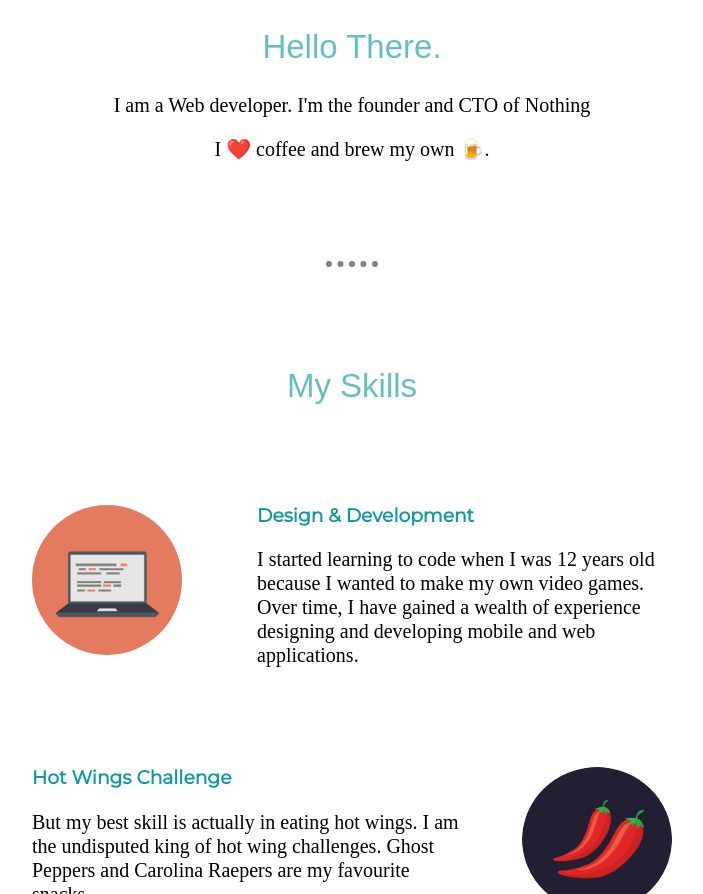
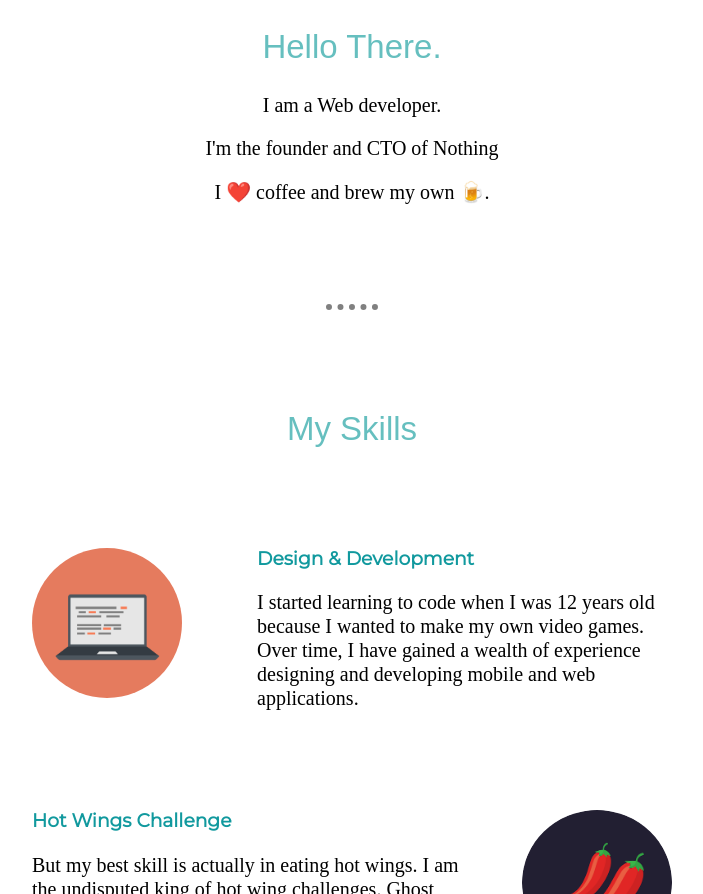
Before and after one commit to kpsp/mytimepasssite, a plain HTML site: page index.html in a window 1280 px wide. Shown: the part 1065-1959 px from the top of the page, without its empty margins (288-991 px from the left). Drawn offline with Linux system fonts and the light colour scheme; a web font is replaced by a local one.

Commit message:
Update index.html

```diff
--- a/index.html
+++ b/index.html
@@ -28,7 +28,8 @@
   <div class="second-container">
     <img class="dp" src="images/Linkedin dp.jfif" alt="My-img">
     <h2>Hello There.</h2>
-    <p>I am a Web developer. I'm the founder and CTO of Nothing</p>
+    <p>I am a Web developer.</p>
+    <p>I'm the founder and CTO of Nothing</p>
     <p>I ❤️ coffee and brew my own 🍺.</p>
     <hr>
 
```
